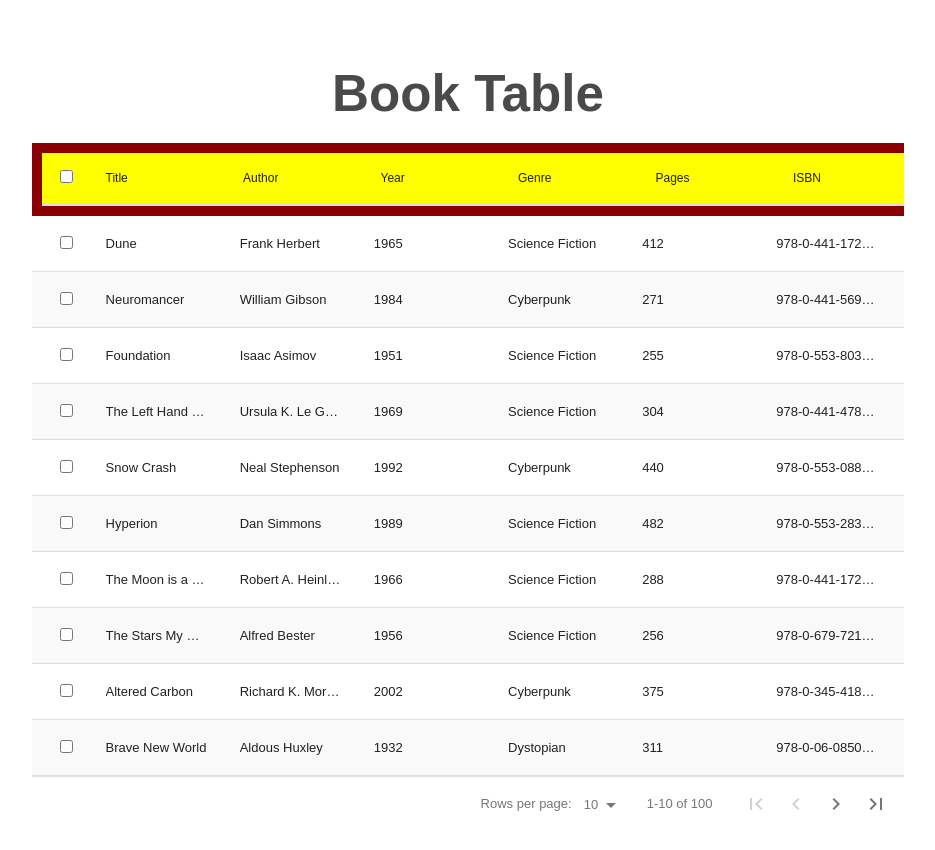
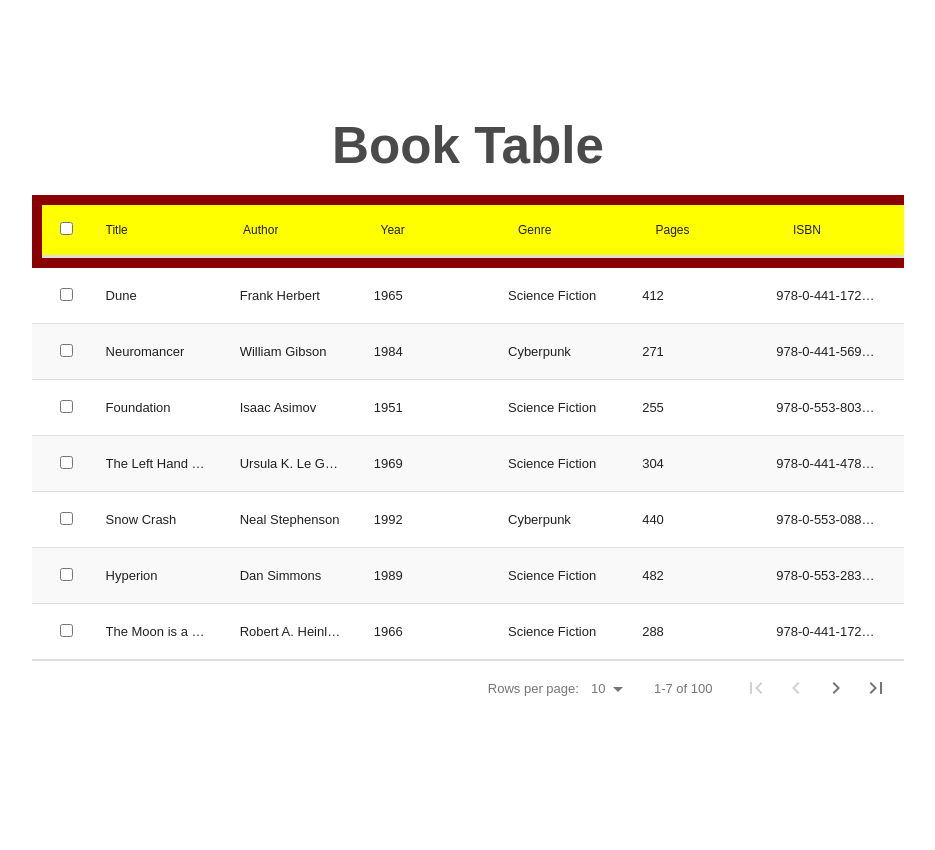
Before and after one commit to Gitow93/T-project, a React (Vite) app: page / in a window 1280 px wide. Shown: the top 850 px of the page, without its empty margins (172-1107 px from the left). After the commit the page ends 800 px from the top, so only its background shows below. Built offline with nearby package versions, Linux system fonts and the light colour scheme.

Commit message:
add 7 rows per page

```diff
--- a/src/components/BookTable.jsx
+++ b/src/components/BookTable.jsx
@@ -2,6 +2,7 @@ import React, { useState, useEffect } from 'react';
 import DataTable from 'react-data-table-component';
 import books from '../assets/books.json';
 import '../styles/css/bookTable.css';
+
 
 const columns = [
   {
@@ -54,6 +55,7 @@ const BookTable = () => {
       columns={columns}
       data={books}
       pagination
+      paginationPerPage={7}
       selectableRows
       fixedHeader
     />
```
